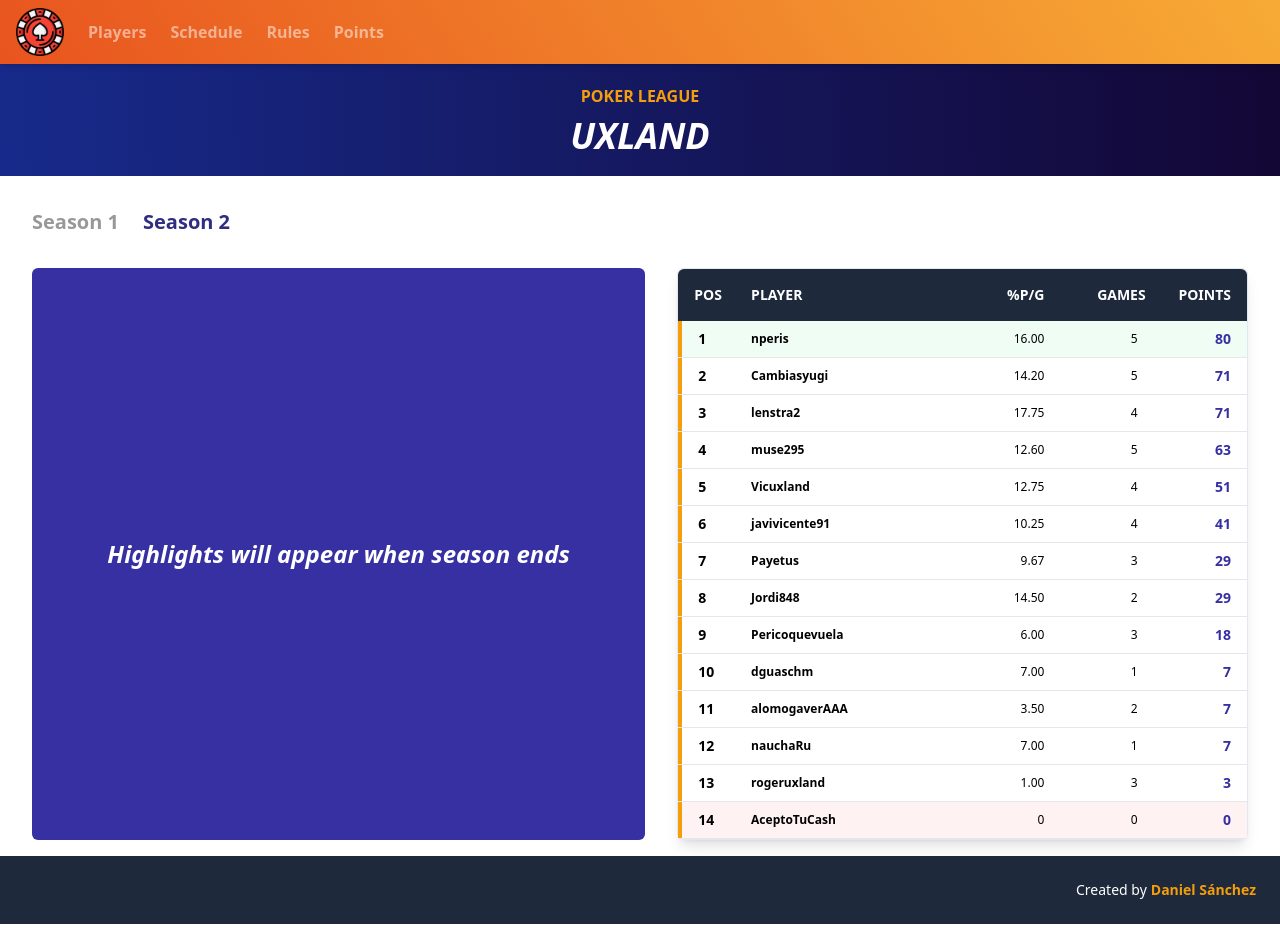
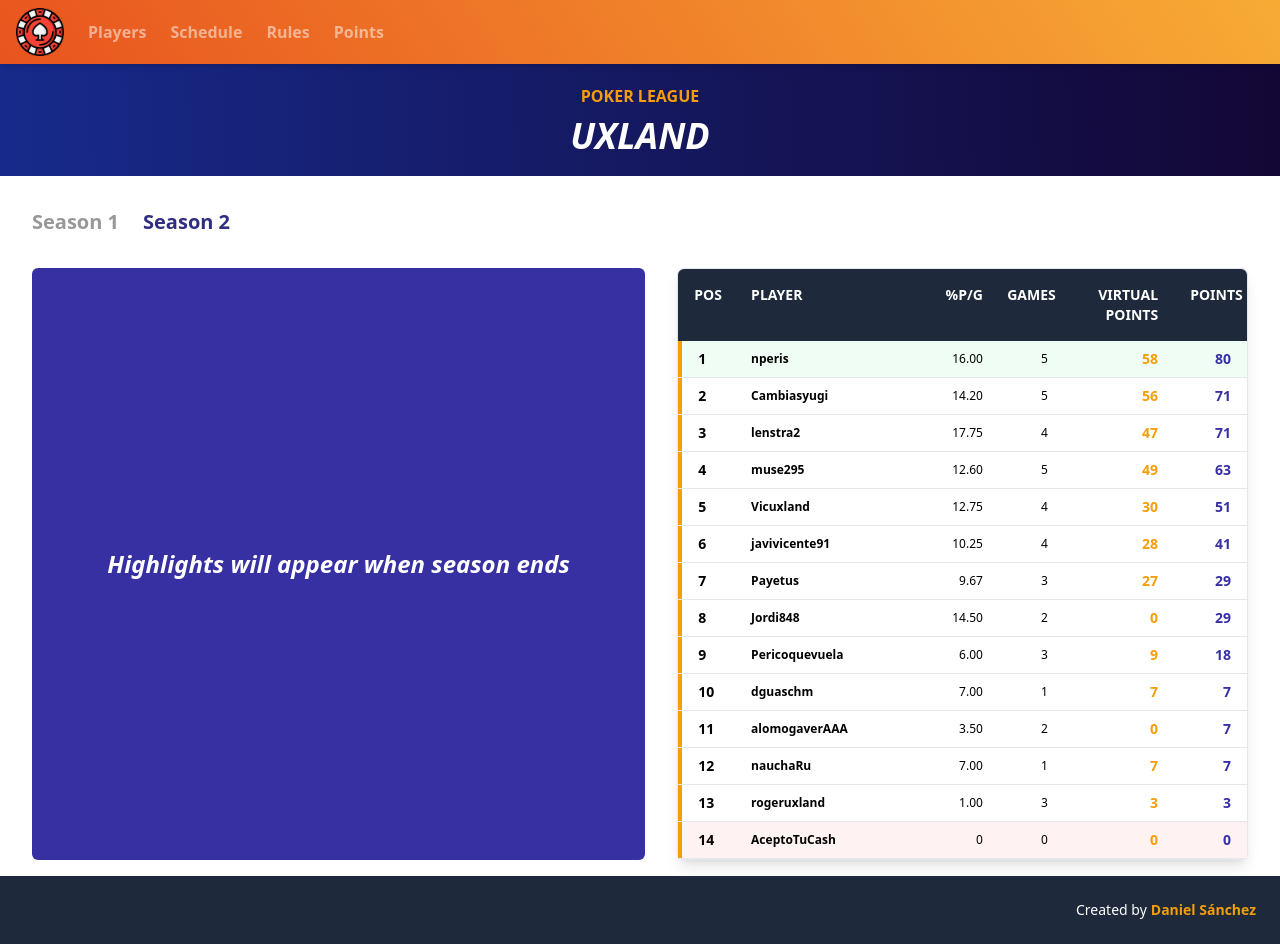
Before and after one commit to dguasch89/poker-league, a React (Vite) app: page / in a window 1280 px wide. Built offline with nearby package versions, Linux system fonts and the light colour scheme.

Commit message:
feat: calculate player points without 2 worst games

```diff
--- a/src/UI/components/Standings2.tsx
+++ b/src/UI/components/Standings2.tsx
@@ -2,6 +2,7 @@ import {IPlayer, ISeason} from '../../domain/interfaces';
 import {getPlayerSeasonGamesCount} from '../../domain/season';
 import {
   getPlayerSeasonPoints,
+  getPlayerSeasonPointsMinusWorstTwo,
   getPlayerSeasonPointsPerGamePercentage,
   sortPlayersByTotalSeasonPointsDesc,
 } from '../../domain/season2';
@@ -26,6 +27,9 @@ export function Standings2(props: StandingsProps) {
           GAMES
         </div>
         <div className="font-bold uppercase text-white text-xs sm:text-sm text-right pt-4 pb-4 pr-4">
+          VIRTUAL POINTS
+        </div>
+        <div className="font-bold uppercase text-white text-xs sm:text-sm text-right pt-4 pb-4 pr-4">
           POINTS
         </div>
       </div>
@@ -45,6 +49,9 @@ export function Standings2(props: StandingsProps) {
             <div className="text-xs p-2 text-right">
               {getPlayerSeasonGamesCount(props.season, player.id)}
             </div>
+            <div className="font-bold text-sm text-amber-500 text-right pr-4">
+              {getPlayerSeasonPointsMinusWorstTwo(props.season, player.id)}
+            </div>
             <div className="font-bold text-sm text-indigo-800 text-right pr-4">
               {getPlayerSeasonPoints(props.season, player.id)}
             </div>
--- a/src/domain/season2.ts
+++ b/src/domain/season2.ts
@@ -64,3 +64,17 @@ export const getBestSeasonPlayers = (players: IPlayer[], season: ISeason) => {
 export const getBestPointsPerGamePercentagePlayer = (season: ISeason, players: IPlayer[]) => {
   return maxBy(players, p => Number(getPlayerSeasonPointsPerGamePercentage(season, p.id)));
 };
+
+export const getPlayerSeasonPointsMinusWorstTwo = (season: ISeason, playerId: number) => {
+  if (isInvalidPlayer(playerId)) {
+    throw new Error('Invalid playerId. Must be defined and a number greater than or equal to');
+  } else if (!season) {
+    throw new Error('Season must be defined');
+  } else {
+    const totalSeasonGames = getPlayerSeasonGamesCount(season, playerId);
+    const gamePointsArray = season?.games.map((game: IGame) => getPlayerGamePoints(game, playerId));
+    const sortedGamePointsArray = gamePointsArray.sort((a, b) => b - a);
+    const bestGamesMinusWorstTwo = sortedGamePointsArray.slice(0, totalSeasonGames - 2);
+    return bestGamesMinusWorstTwo?.reduce((acc, curr) => (acc += curr), 0) || 0;
+  }
+};
--- a/tailwind.config.cjs
+++ b/tailwind.config.cjs
@@ -5,7 +5,7 @@ module.exports = {
     extend: {
       gridTemplateColumns: {
         // Complex site-specific column configuration
-        standings: "10% 1fr 15% 15% 15%",
+        standings: "10% 1fr 10% 10% 18% 10%",
         schedule: "1fr 4fr 1fr 4fr ",
       },
     },
```
